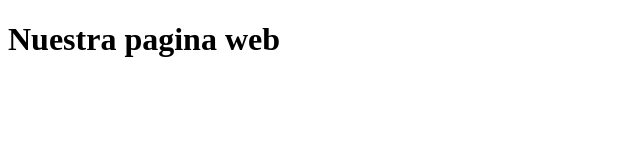
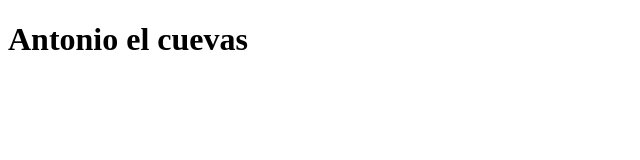
Before and after one commit to ICV-24-25/practica-githubflow-2, a plain HTML site: page src/index.html in a window 1280 px wide. Shown: the whole page, without its empty margins (0-640 px from the left). Drawn offline with Linux system fonts and the light colour scheme.

Commit message:
Commit de prueba

```diff
--- a/src/index.html
+++ b/src/index.html
@@ -5,6 +5,6 @@
     <title>Pagina de los Pacos</title>
 </head>
 <body>
-    <h1>Nuestra pagina web</h1>
+    <h1>Antonio el cuevas</h1>
 </body>
 </html>
```
